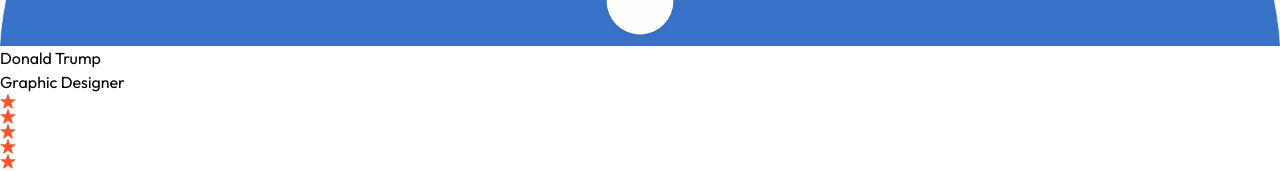
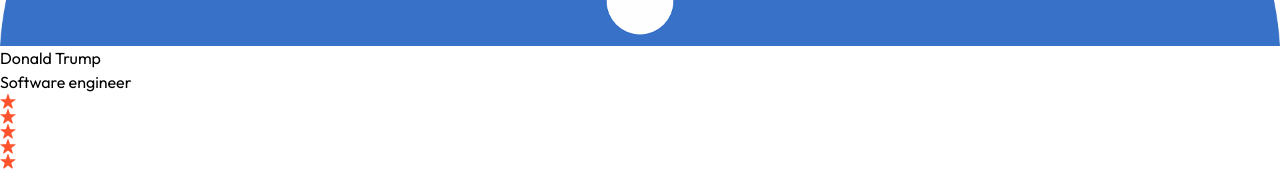
Before and after one commit to Kanishk414/TEXT_TO_IMAGE, a React (Vite) app in the folder client/: page / in a window 1280 px wide. Shown: the part 5320-5491 px from the top of the page. Built offline with nearby package versions, Linux system fonts and the light colour scheme; no server answers.

Commit message:
testimonials

```diff
--- a/client/src/assets/assets.js
+++ b/client/src/assets/assets.js
@@ -75,7 +75,7 @@ export const testimonialsData = [
     {
         image:profile_img_1,
         name:'Donald Trump',
-        role:' Graphic Designer',
+        role:'Software engineer',
         stars:5,
         text:`I've been using bg.removal for nearly two years, primarily for Instagram, and it has been incredibly user-friendly, making my work much easier.`
     },
```
